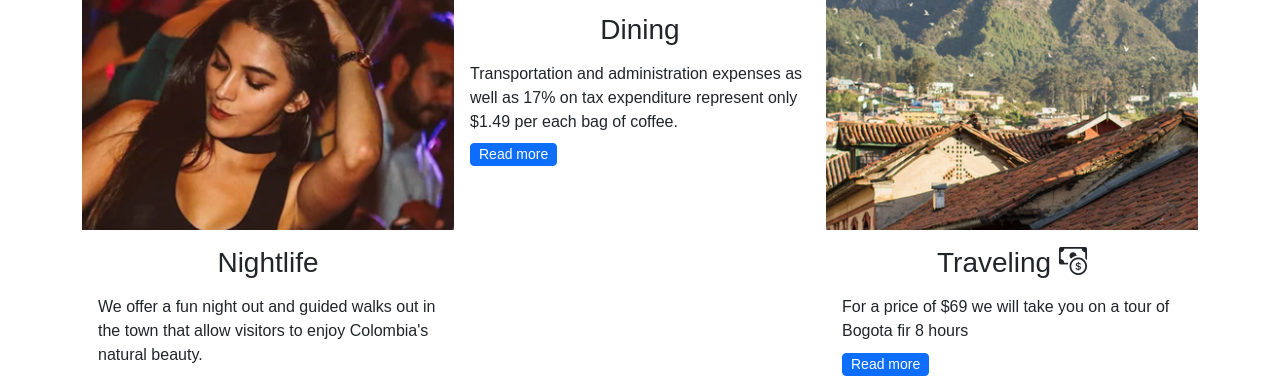
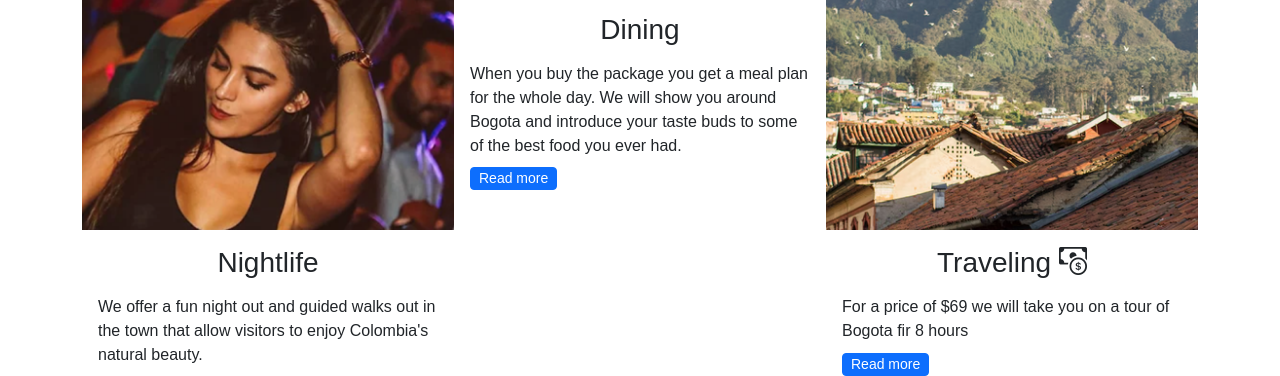
Before and after one commit to dcabra16/labengangement8, a plain HTML site: page index.html in a window 1280 px wide. Shown: the part 724-1100 px from the top of the page. Drawn offline with nearby package versions, Linux system fonts and the light colour scheme.

Commit message:
Update index.html

```diff
--- a/index.html
+++ b/index.html
@@ -143,8 +143,8 @@
                     <h3 class="card-title text-center">Dining</h4>
                         <p class="card-text">
                         <p class="mb-2">
-                            Transportation and administration expenses as well as 17% on tax expenditure represent
-                            only $1.49 per each bag of coffee.</p>
+                            When you buy the package you get a meal plan for the whole day. We will show you around Bogota and introduce your
+                        taste buds to some of the best food you ever had.</p>
                         <div class="mb-2">
                             <button class="btn btn-primary btn-sm py-0" type="button" data-bs-toggle="collapse"
                                 data-bs-target="#collapse-transparency-2" aria-expanded="false"
```
